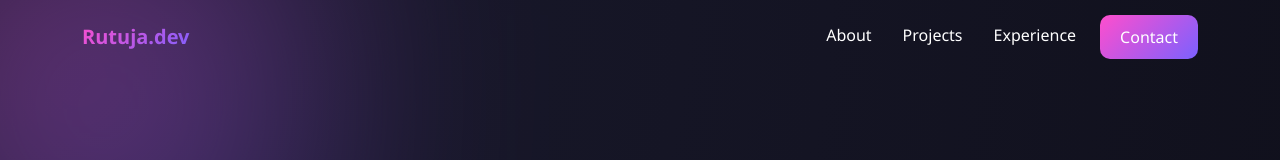
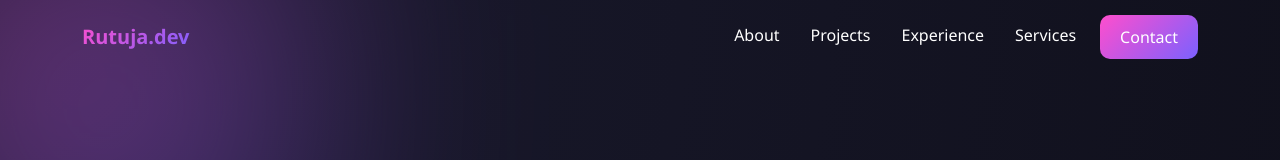
Before and after one commit to rutuja5916/RutujaPortfolio_StaticWeb, a plain HTML site: page index.html in a window 1280 px wide. Shown: the top 160 px of the page. Drawn offline with nearby package versions, Linux system fonts and the light colour scheme.

Commit message:
add services  menu navbar

```diff
--- a/index.html
+++ b/index.html
@@ -66,6 +66,10 @@
 
                     <li class="nav-item">
                         <a class="nav-link" href="#experience">Experience</a>
+                    </li>
+
+                    <li class="nav-item">
+                        <a class="nav-link" href="#services">Services</a>
                     </li>
 
                     <li class="nav-item ms-3">
@@ -324,7 +328,7 @@
         </div>
     </section>
 
-    <section  class="container mt-6">
+    <section id="services" class="container mt-6">
         <h2 class="section-title text-center">
             Services & <span>Integrations</span>
         </h2>
```
